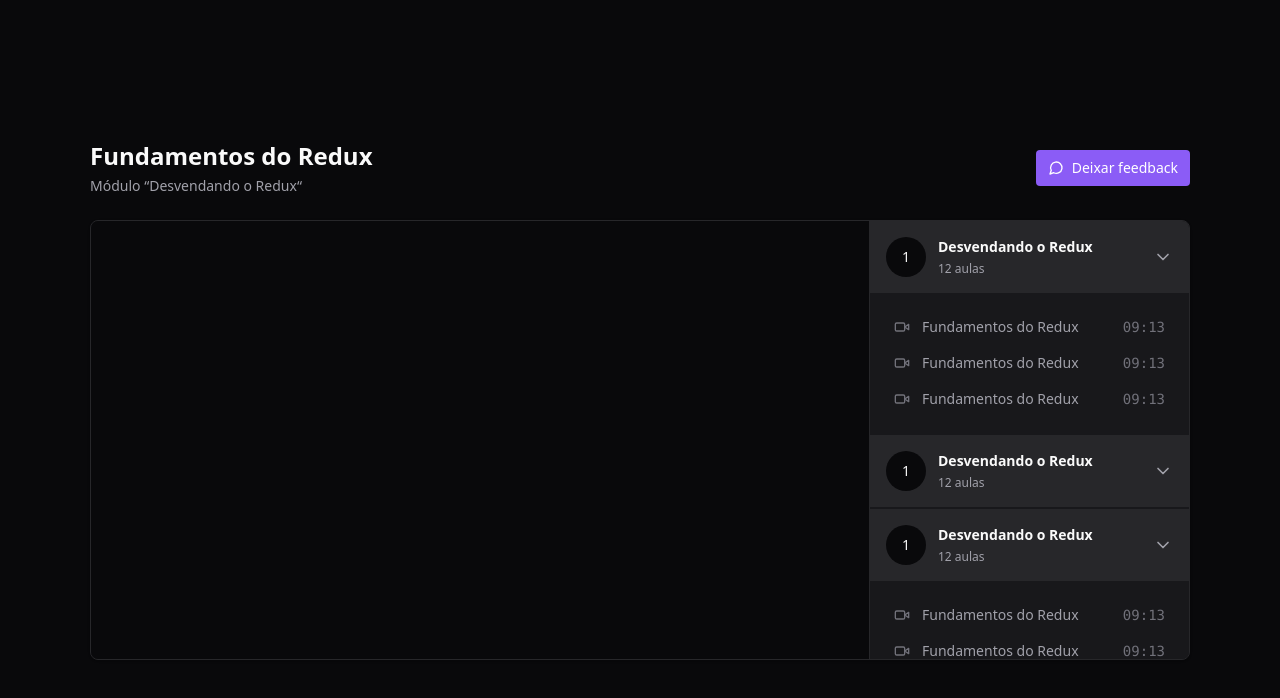
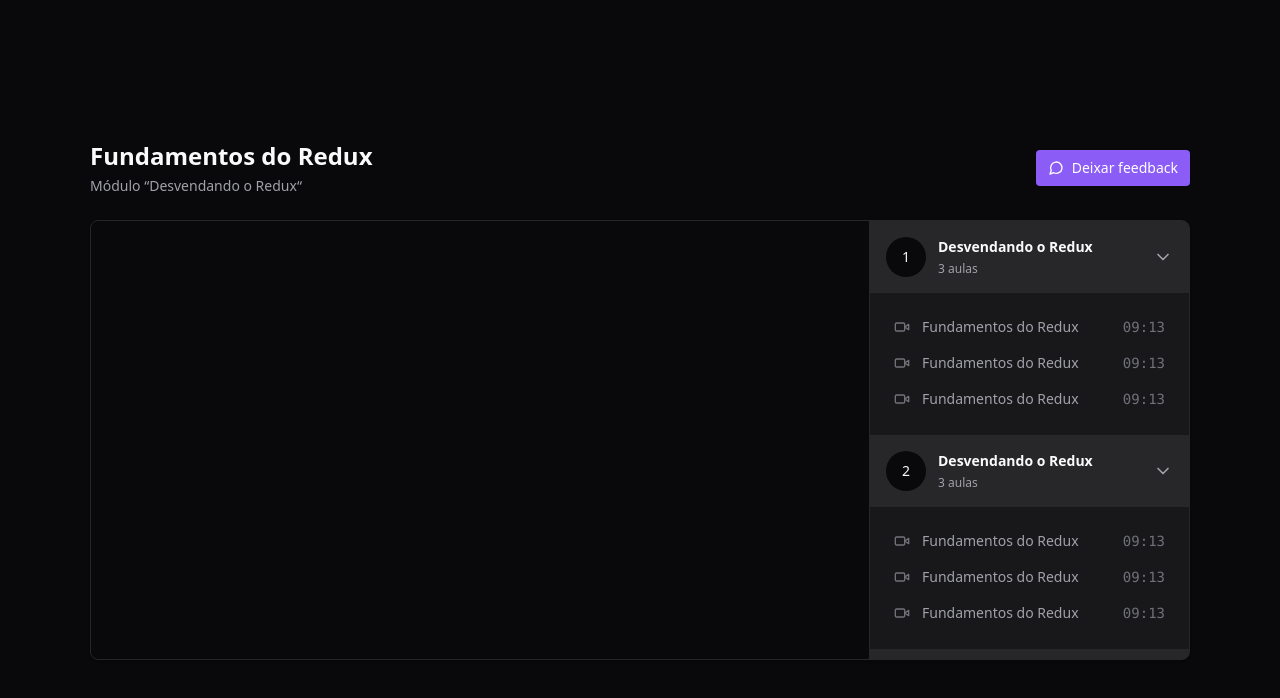
Before and after one commit to luiz21goncalves/ignite-react-state-management, a React (Vite) app: page / in a window 1280 px wide. Shown: the top 698 px of the page. Built offline with nearby package versions, Linux system fonts and the light colour scheme.

Commit message:
refactor: split the player page into small components

```diff
--- /dev/null
+++ b/src/components/Header/index.tsx
@@ -0,0 +1,10 @@
+export function Header() {
+  return (
+    <div className="flex flex-col gap-1">
+      <h1 className="text-2xl font-bold">Fundamentos do Redux</h1>
+      <span className="text-sm text-zinc-400">
+        Módulo &ldquo;Desvendando o Redux&ldquo;
+      </span>
+    </div>
+  )
+}
--- /dev/null
+++ b/src/components/Module/Lesson.tsx
@@ -0,0 +1,20 @@
+import { Video } from 'lucide-react'
+
+type LessonProps = {
+  title: string
+  duration: string
+}
+
+export function Lesson(props: LessonProps) {
+  const { duration, title } = props
+
+  return (
+    <button className="flex items-center gap-3 text-sm text-zinc-400">
+      <Video className="h-4 w-4 text-zinc-500" />
+      <span>{title}</span>
+      <span className="ml-auto font-mono text-sm text-zinc-500">
+        {duration}
+      </span>
+    </button>
+  )
+}
--- /dev/null
+++ b/src/components/Module/index.tsx
@@ -0,0 +1,36 @@
+import { ChevronDown } from 'lucide-react'
+
+import { Lesson } from './Lesson'
+
+type ModuleProps = {
+  moduleIndex: number
+  title: string
+  amountOfLessons: number
+}
+
+export function Module(props: ModuleProps) {
+  const { amountOfLessons, title, moduleIndex } = props
+
+  return (
+    <div>
+      <button className="flex w-full items-center gap-3 bg-zinc-800 p-4">
+        <div className="flex h-10 w-10 items-center justify-center rounded-full bg-zinc-950 text-sm">
+          {moduleIndex + 1}
+        </div>
+
+        <div className="flex flex-col gap-1 text-left">
+          <strong className="text-sm">{title}</strong>
+          <span className="text-xs text-zinc-400">{amountOfLessons} aulas</span>
+        </div>
+
+        <ChevronDown className="ml-auto h-5 w-5 text-zinc-400" />
+      </button>
+
+      <nav className="relative flex flex-col gap-4 p-6">
+        <Lesson title="Fundamentos do Redux" duration="09:13" />
+        <Lesson title="Fundamentos do Redux" duration="09:13" />
+        <Lesson title="Fundamentos do Redux" duration="09:13" />
+      </nav>
+    </div>
+  )
+}
--- /dev/null
+++ b/src/components/Video/index.tsx
@@ -0,0 +1,14 @@
+import Player from 'react-player'
+
+export function Video() {
+  return (
+    <div className="aspect-video w-full bg-zinc-950">
+      <Player
+        width="100%"
+        height="100%"
+        controls
+        url="https://www.youtube.com/watch?v=Znz2QXpJTXQ"
+      />
+    </div>
+  )
+}
--- a/src/pages/Player/index.tsx
+++ b/src/pages/Player/index.tsx
@@ -1,17 +1,15 @@
-import ReactPlayer from 'react-player'
+import { MessageCircle } from 'lucide-react'
 
-import { ChevronDown, MessageCircle, Video } from 'lucide-react'
+import { Header } from '../../components/Header'
+import { Module } from '../../components/Module'
+import { Video } from '../../components/Video'
+
 export function Player() {
   return (
     <div className="flex h-screen items-center  justify-center bg-zinc-950 text-zinc-50">
       <div className="flex w-[1100px] flex-col gap-6">
         <div className="flex items-center justify-between">
-          <div className="flex flex-col gap-1">
-            <h1 className="text-2xl font-bold">Fundamentos do Redux</h1>
-            <span className="text-sm text-zinc-400">
-              Módulo &ldquo;Desvendando o Redux&ldquo;
-            </span>
-          </div>
+          <Header />
 
           <button className="flex items-center gap-2 rounded bg-violet-500 px-3 py-2 text-sm font-medium text-white transition-colors hover:bg-violet-600">
             <MessageCircle className="h-4 w-4" />
@@ -21,109 +19,25 @@
 
         <main className="relative flex overflow-hidden rounded-lg border border-zinc-800 bg-zinc-900 pr-80 shadow">
           <div className="flex-1">
-            <div className="aspect-video w-full bg-zinc-950">
-              <ReactPlayer
-                width="100%"
-                height="100%"
-                controls
-                url="https://www.youtube.com/watch?v=Znz2QXpJTXQ"
-              />
-            </div>
+            <Video />
           </div>
 
           <aside className="absolute bottom-0  right-0 top-0 w-80 divide-y-2 divide-zinc-900 overflow-y-scroll border-l border-zinc-800 bg-zinc-900 scrollbar-thin scrollbar-track-zinc-950 scrollbar-thumb-zinc-800">
-            <div>
-              <button className="flex w-full items-center gap-3 bg-zinc-800 p-4">
-                <div className="flex h-10 w-10 items-center justify-center rounded-full bg-zinc-950 text-sm">
-                  1
-                </div>
-
-                <div className="flex flex-col gap-1 text-left">
-                  <strong className="text-sm">Desvendando o Redux</strong>
-                  <span className="text-xs text-zinc-400">12 aulas</span>
-                </div>
-
-                <ChevronDown className="ml-auto h-5 w-5 text-zinc-400" />
-              </button>
-
-              <nav className="relative flex flex-col gap-4 p-6">
-                <button className="flex items-center gap-3 text-sm text-zinc-400">
-                  <Video className="h-4 w-4 text-zinc-500" />
-                  <span>Fundamentos do Redux</span>
-                  <span className="ml-auto font-mono text-sm text-zinc-500">
-                    09:13
-                  </span>
-                </button>
-                <button className="flex items-center gap-3 text-sm text-zinc-400">
-                  <Video className="h-4 w-4 text-zinc-500" />
-                  <span>Fundamentos do Redux</span>
-                  <span className="ml-auto font-mono text-sm text-zinc-500">
-                    09:13
-                  </span>
-                </button>
-                <button className="flex items-center gap-3 text-sm text-zinc-400">
-                  <Video className="h-4 w-4 text-zinc-500" />
-                  <span>Fundamentos do Redux</span>
-                  <span className="ml-auto font-mono text-sm text-zinc-500">
-                    09:13
-                  </span>
-                </button>
-              </nav>
-            </div>
-
-            <div>
-              <button className="flex w-full items-center gap-3 bg-zinc-800 p-4">
-                <div className="flex h-10 w-10 items-center justify-center rounded-full bg-zinc-950 text-sm">
-                  1
-                </div>
-
-                <div className="flex flex-col gap-1 text-left">
-                  <strong className="text-sm">Desvendando o Redux</strong>
-                  <span className="text-xs text-zinc-400">12 aulas</span>
-                </div>
-
-                <ChevronDown className="ml-auto h-5 w-5 text-zinc-400" />
-              </button>
-            </div>
-
-            <div>
-              <button className="flex w-full items-center gap-3 bg-zinc-800 p-4">
-                <div className="flex h-10 w-10 items-center justify-center rounded-full bg-zinc-950 text-sm">
-                  1
-                </div>
-
-                <div className="flex flex-col gap-1 text-left">
-                  <strong className="text-sm">Desvendando o Redux</strong>
-                  <span className="text-xs text-zinc-400">12 aulas</span>
-                </div>
-
-                <ChevronDown className="ml-auto h-5 w-5 text-zinc-400" />
-              </button>
-
-              <nav className="relative flex flex-col gap-4 p-6">
-                <button className="flex items-center gap-3 text-sm text-zinc-400">
-                  <Video className="h-4 w-4 text-zinc-500" />
-                  <span>Fundamentos do Redux</span>
-                  <span className="ml-auto font-mono text-sm text-zinc-500">
-                    09:13
-                  </span>
-                </button>
-                <button className="flex items-center gap-3 text-sm text-zinc-400">
-                  <Video className="h-4 w-4 text-zinc-500" />
-                  <span>Fundamentos do Redux</span>
-                  <span className="ml-auto font-mono text-sm text-zinc-500">
-                    09:13
-                  </span>
-                </button>
-                <button className="flex items-center gap-3 text-sm text-zinc-400">
-                  <Video className="h-4 w-4 text-zinc-500" />
-                  <span>Fundamentos do Redux</span>
-                  <span className="ml-auto font-mono text-sm text-zinc-500">
-                    09:13
-                  </span>
-                </button>
-              </nav>
-            </div>
+            <Module
+              moduleIndex={0}
+              title="Desvendando o Redux"
+              amountOfLessons={3}
+            />
+            <Module
+              moduleIndex={1}
+              title="Desvendando o Redux"
+              amountOfLessons={3}
+            />
+            <Module
+              moduleIndex={2}
+              title="Desvendando o Redux"
+              amountOfLessons={3}
+            />
           </aside>
         </main>
       </div>
```
